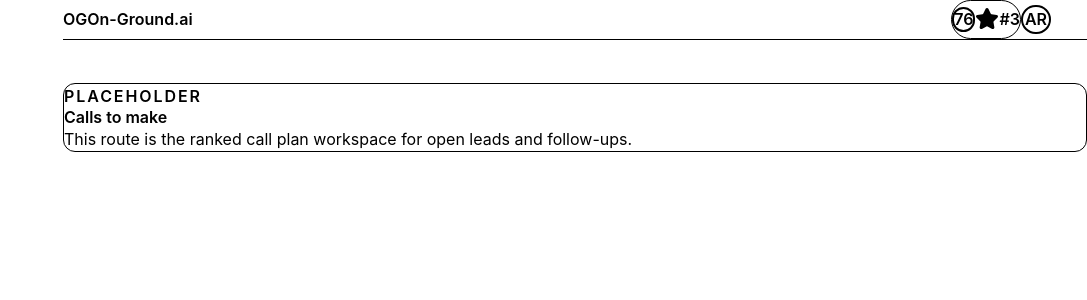
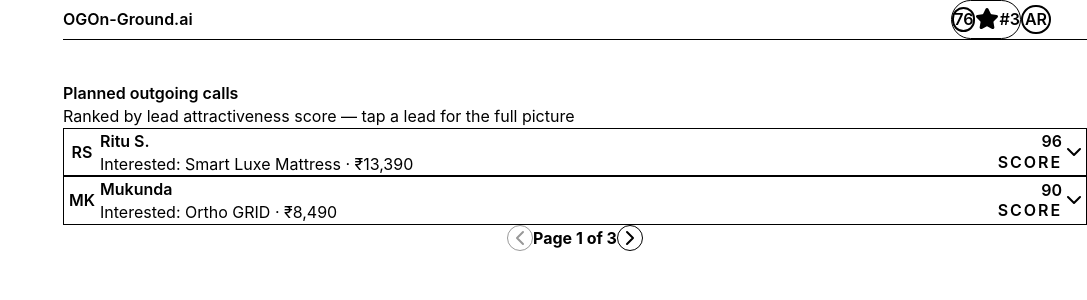
Before and after one commit to Sivaani-Janaswamy/oga-callcentre-app, a React (Vite) app: page /plan/calls in a window 1280 px wide. Shown: the top 300 px of the page, without its empty margins (193-1280 px from the left). Built offline with nearby package versions, Linux system fonts and the light colour scheme.

Commit message:
feat(plan): add calls to make list with paging

```diff
--- a/src/app/router.tsx
+++ b/src/app/router.tsx
@@ -1,5 +1,6 @@
 import { Navigate, Route, Routes } from 'react-router-dom';
 import { DashboardPage } from '../components/dashboard/DashboardPage';
+import { CallsToMakePage } from '../components/plan/CallsToMakePage';
 import { PlanLayout } from '../components/plan/PlanLayout';
 import { RecentCallsPage } from '../components/plan/RecentCallsPage';
 import { AppShell } from '../components/shell/AppShell';
@@ -32,12 +33,7 @@ export function AppRouter(): JSX.Element {
           <Route index element={<Navigate to="/plan/calls" replace />} />
           <Route
             path="calls"
-            element={
-              <PlaceholderPage
-                title="Calls to make"
-                description="This route is the ranked call plan workspace for open leads and follow-ups."
-              />
-            }
+            element={<CallsToMakePage />}
           />
           <Route
             path="incoming"
--- /dev/null
+++ b/src/components/plan/CallsToMakePage.tsx
@@ -0,0 +1,107 @@
+import { ChevronDown, ChevronLeft, ChevronRight } from 'lucide-react';
+import { useCallback, useMemo, useState } from 'react';
+import type { PlannedCall } from '../../data/types';
+import { useAsync } from '../../hooks/useAsync';
+import { getPlannedCalls } from '../../services/api';
+import { formatInr } from '../../utils/format';
+import { DashboardError, DashboardLoading } from '../dashboard/DashboardState';
+import { Avatar } from '../ui/Avatar';
+
+const PAGE_SIZE = 2;
+
+function avatarClass(tone: PlannedCall['avatarTone']): string {
+  const classes: Record<PlannedCall['avatarTone'], string> = {
+    peach: 'bg-danger-soft',
+    mint: 'bg-success-soft',
+    blue: 'bg-info-soft',
+    yellow: 'bg-warning-soft',
+  };
+  return classes[tone];
+}
+
+// PLACEHOLDER: verify score thresholds against mock.
+function scoreClass(score: number): string {
+  if (score >= 70) {
+    return 'text-success';
+  }
+  if (score >= 40) {
+    return 'text-warning';
+  }
+  return 'text-danger';
+}
+
+function LeadRow({ lead }: { lead: PlannedCall }): JSX.Element {
+  return (
+    <div className="flex items-center gap-3 rounded-md border border-border bg-card p-3 shadow-soft">
+      <div className={`rounded-full ${avatarClass(lead.avatarTone)}`}>
+        <Avatar initials={lead.initials} size="md" />
+      </div>
+      <div className="min-w-0 flex-1">
+        <p className="text-13 font-semibold text-text">{lead.name}</p>
+        <p className="mt-1 truncate text-11 text-text-muted">
+          Interested: {lead.productInterest} · {formatInr(lead.quoteValueInr)}
+        </p>
+      </div>
+      <div className="text-right">
+        <p className={`text-20 font-semibold ${scoreClass(lead.score)}`}>{lead.score}</p>
+        <p className="text-10 font-semibold tracking-[0.12em] text-text-muted">SCORE</p>
+      </div>
+      <ChevronDown className="h-4 w-4 shrink-0 text-text-muted" />
+    </div>
+  );
+}
+
+export function CallsToMakePage(): JSX.Element {
+  const [page, setPage] = useState(1);
+  const request = useCallback(() => getPlannedCalls(page, PAGE_SIZE), [page]);
+  const requestDeps = useMemo(() => [page], [page]);
+  const { data, loading, error } = useAsync(request, requestDeps);
+
+  if (loading) {
+    return <DashboardLoading />;
+  }
+  if (error) {
+    return <DashboardError message={error.message} />;
+  }
+
+  const result = data;
+  const canGoPrevious = page > 1;
+  const canGoNext = result ? page < result.totalPages : false;
+
+  return (
+    <section>
+      <h2 className="text-20 font-semibold text-text">Planned outgoing calls</h2>
+      <p className="mt-1 text-13 text-text-muted">
+        Ranked by lead attractiveness score — tap a lead for the full picture
+      </p>
+      <div className="mt-5 space-y-2">
+        {(result?.items ?? []).map((lead) => (
+          <LeadRow key={lead.id} lead={lead} />
+        ))}
+      </div>
+      <div className="mt-5 flex items-center justify-center gap-4">
+        <button
+          type="button"
+          aria-label="Previous page"
+          disabled={!canGoPrevious}
+          onClick={() => setPage((current) => current - 1)}
+          className="flex h-8 w-8 items-center justify-center rounded-full border border-border text-text disabled:cursor-not-allowed disabled:opacity-40"
+        >
+          <ChevronLeft className="h-4 w-4" />
+        </button>
+        <strong className="text-12 text-text">
+          Page {result?.page ?? page} of {result?.totalPages ?? 1}
+        </strong>
+        <button
+          type="button"
+          aria-label="Next page"
+          disabled={!canGoNext}
+          onClick={() => setPage((current) => current + 1)}
+          className="flex h-8 w-8 items-center justify-center rounded-full border border-border text-text disabled:cursor-not-allowed disabled:opacity-40"
+        >
+          <ChevronRight className="h-4 w-4" />
+        </button>
+      </div>
+    </section>
+  );
+}
```
